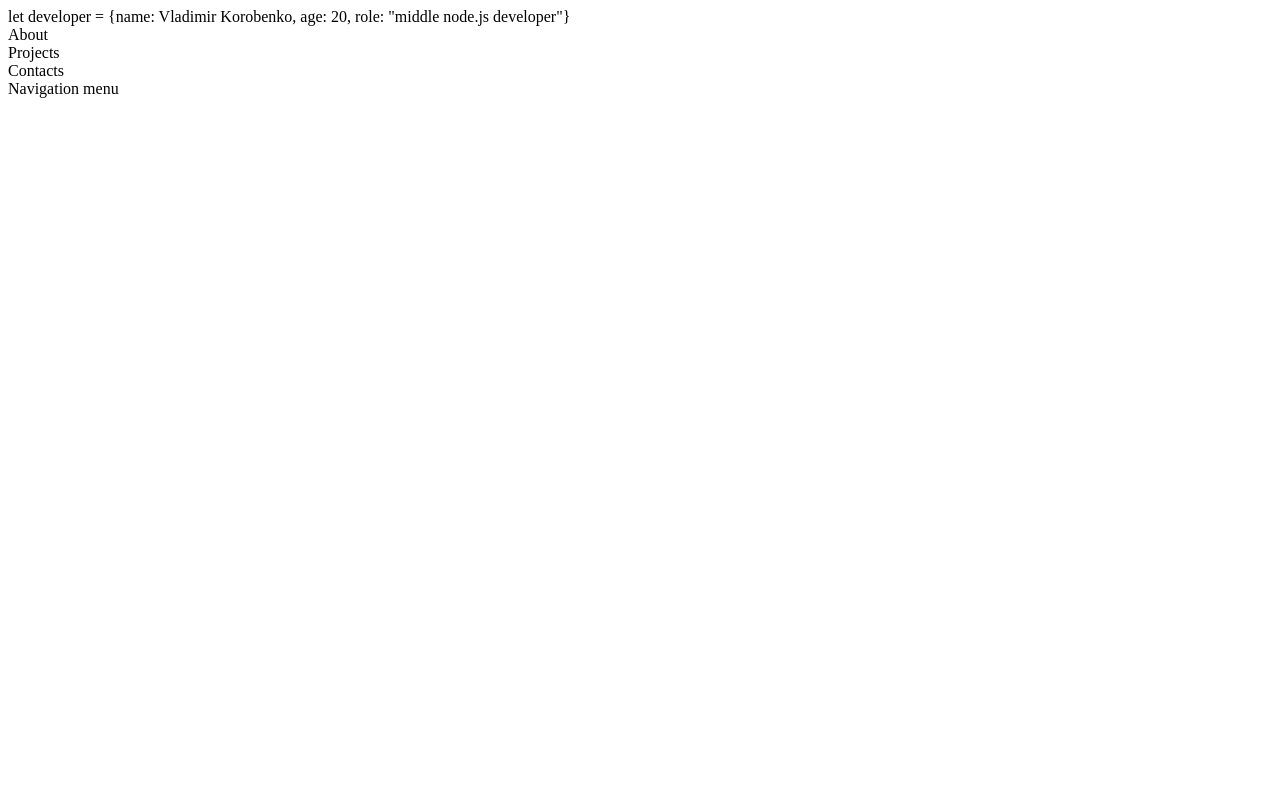
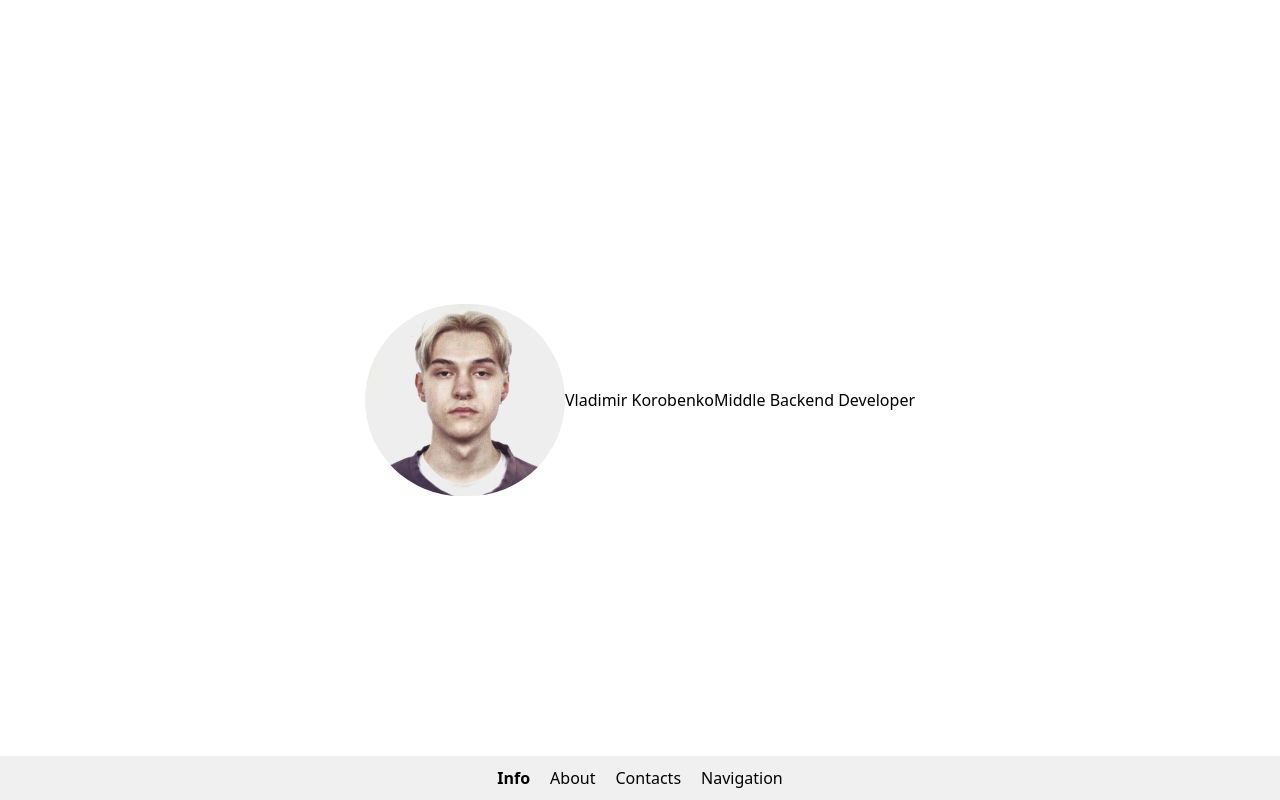
Before and after one commit to perezvonish/perezvonish, a React (Create React App) app: page / in a window 1280 px wide. Built offline with nearby package versions, Linux system fonts and the light colour scheme.

Commit message:
feat: position

```diff
--- a/package.json
+++ b/package.json
@@ -8,7 +8,6 @@
     "@testing-library/user-event": "^13.5.0",
     "@types/jest": "^27.5.2",
     "@types/node": "^16.18.36",
-    "@types/react": "^18.2.12",
     "@types/react-dom": "^18.2.5",
     "react": "^18.2.0",
     "react-dom": "^18.2.0",
@@ -39,5 +38,9 @@
       "last 1 firefox version",
       "last 1 safari version"
     ]
+  },
+  "devDependencies": {
+    "@types/react": "^18.2.12",
+    "tailwindcss": "^3.3.2"
   }
 }
--- a/src/App.tsx
+++ b/src/App.tsx
@@ -2,16 +2,15 @@ import React from 'react';
 import {Info} from "./components/Info";
 import {Navigation} from "./components/Navigation";
 import {About} from "./components/About";
-import {Projects} from "./components/Projects";
 import {Contacts} from "./components/Contacts";
+import "./styles/index.css"
 
 function App() {
   return (
-      <div>
+      <div className="app-container">
         <Info />
-          <About />
-          <Projects />
-          <Contacts />
+        <About />
+        <Contacts />
         <Navigation />
       </div>
   );
--- a/src/components/About.tsx
+++ b/src/components/About.tsx
@@ -1,7 +1,13 @@
 export const About = () => {
     return (
-        <div>
-            About
+        <div className="component" id="About">
+            <h1>About</h1>
+
+            <p>
+                I am looking for node.js vacancies, remote work is a priority, but I will also be happy to go to the office.
+
+                I mainly deal with the back-end component, but I also develop towards full-stack development.
+            </p>
         </div>
     )
 }
--- a/src/components/Contacts.tsx
+++ b/src/components/Contacts.tsx
@@ -1,6 +1,6 @@
 export const Contacts = () => {
     return (
-        <div>
+        <div className="component" id="Contacts">
             Contacts
         </div>
     )
--- a/src/components/Info.tsx
+++ b/src/components/Info.tsx
@@ -1,11 +1,14 @@
+const MyImage = require("../images/me.jpg")
+
 export const Info = () => {
     return (
-        <div>
-            let developer = {"{"}
-                name: Vladimir Korobenko,
-                age: 20,
-                role: "middle node.js developer"
-            {"}"}
+        <div className="component" id="Info">
+            <div>
+
+                <img className="rounded-full" src={MyImage} alt="" width="200rem"/>
+            </div>
+            <h2>Vladimir Korobenko</h2>
+            <h3>Middle Backend Developer</h3>
         </div>
     )
 }
--- a/src/components/Navigation.tsx
+++ b/src/components/Navigation.tsx
@@ -1,7 +1,40 @@
+import {useEffect, useState} from "react";
+
 export const Navigation = () => {
+    const [activeComponent, setActiveComponent] = useState('Info');
+
+    useEffect(() => {
+        const handleScroll = () => {
+            const scrollPosition = window.scrollY;
+            const components = document.getElementsByClassName('component');
+
+            // Определение активного компонента на основе положения скролла
+            for (let i = 0; i < components.length; i++) {
+                const component = components[i] as HTMLElement;
+                const offsetTop = component.offsetTop;
+                const componentHeight = component.offsetHeight;
+
+                if (scrollPosition >= offsetTop && scrollPosition < offsetTop + componentHeight) {
+                    setActiveComponent(component.id);
+                    break;
+                }
+            }
+        };
+
+        window.addEventListener('scroll', handleScroll);
+        return () => {
+            window.removeEventListener('scroll', handleScroll);
+        };
+    }, []);
+
     return (
-        <div>
-            Navigation menu
+        <div className="status-panel">
+            <ul className="component-list">
+                <li className={activeComponent === 'Info' ? 'active' : ''}>Info</li>
+                <li className={activeComponent === 'About' ? 'active' : ''}>About</li>
+                <li className={activeComponent === 'Contacts' ? 'active' : ''}>Contacts</li>
+                <li className={activeComponent === 'Navigation' ? 'active' : ''}>Navigation</li>
+            </ul>
         </div>
-    )
+    );
 }
--- a/src/index.tsx
+++ b/src/index.tsx
@@ -1,6 +1,7 @@
 import React from 'react';
 import ReactDOM from 'react-dom/client';
 import App from './App';
+import "./styles/index.css"
 
 const root = ReactDOM.createRoot(
   document.getElementById('root') as HTMLElement
--- /dev/null
+++ b/src/styles/index.css
@@ -0,0 +1,56 @@
+@tailwind base;
+@tailwind components;
+@tailwind utilities;
+
+html,
+body,
+#root {
+    height: 100%;
+    margin: 0;
+    padding: 0;
+    overflow: hidden;
+}
+
+.app-container {
+    height: 100%;
+    overflow-y: scroll;
+    scroll-behavior: smooth; /* Плавный скролл */
+}
+
+.component {
+    height: 100vh;
+    min-height: 100%;
+    display: flex;
+    align-items: center;
+    justify-content: center;
+}
+
+.status-panel {
+    position: fixed;
+    bottom: 0;
+    width: 100%;
+    padding: 10px;
+    background-color: #f0f0f0;
+    text-align: center;
+}
+
+.component-list {
+    list-style-type: none;
+    padding: 0;
+    display: flex;
+    justify-content: center;
+}
+
+.component-list li {
+    margin: 0 10px;
+    cursor: pointer;
+}
+
+.component-list li.active {
+    font-weight: bold;
+}
+
+
+.info-block {
+
+}
--- /dev/null
+++ b/src/styles/info.css
@@ -0,0 +1,3 @@
+.info-block {
+
+}
--- /dev/null
+++ b/tailwind.config.js
@@ -0,0 +1,10 @@
+/** @type {import('tailwindcss').Config} */
+module.exports = {
+  content: [
+    "./src/**/*.{js,jsx,ts,tsx}",
+  ],
+  theme: {
+    extend: {},
+  },
+  plugins: [],
+}
```
Also changed, not shown: src/images/me.jpg (added), 1 other file (tests, documents, lock files or other folders).
